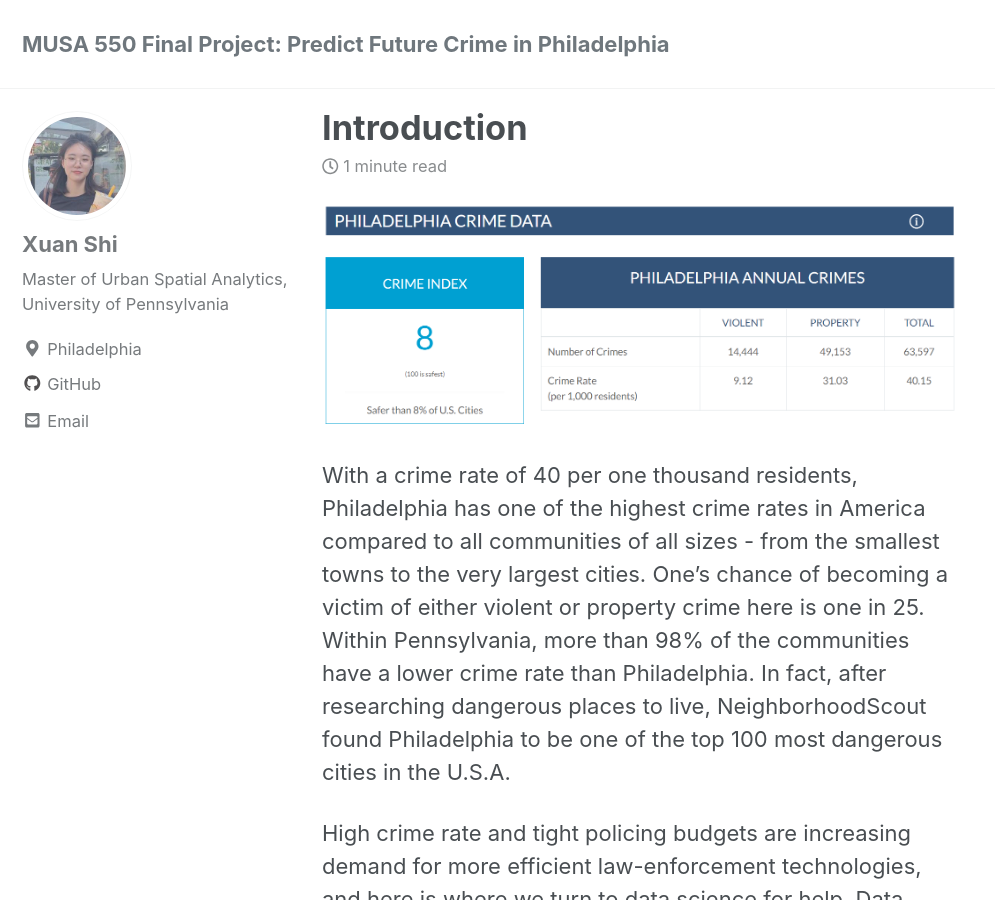
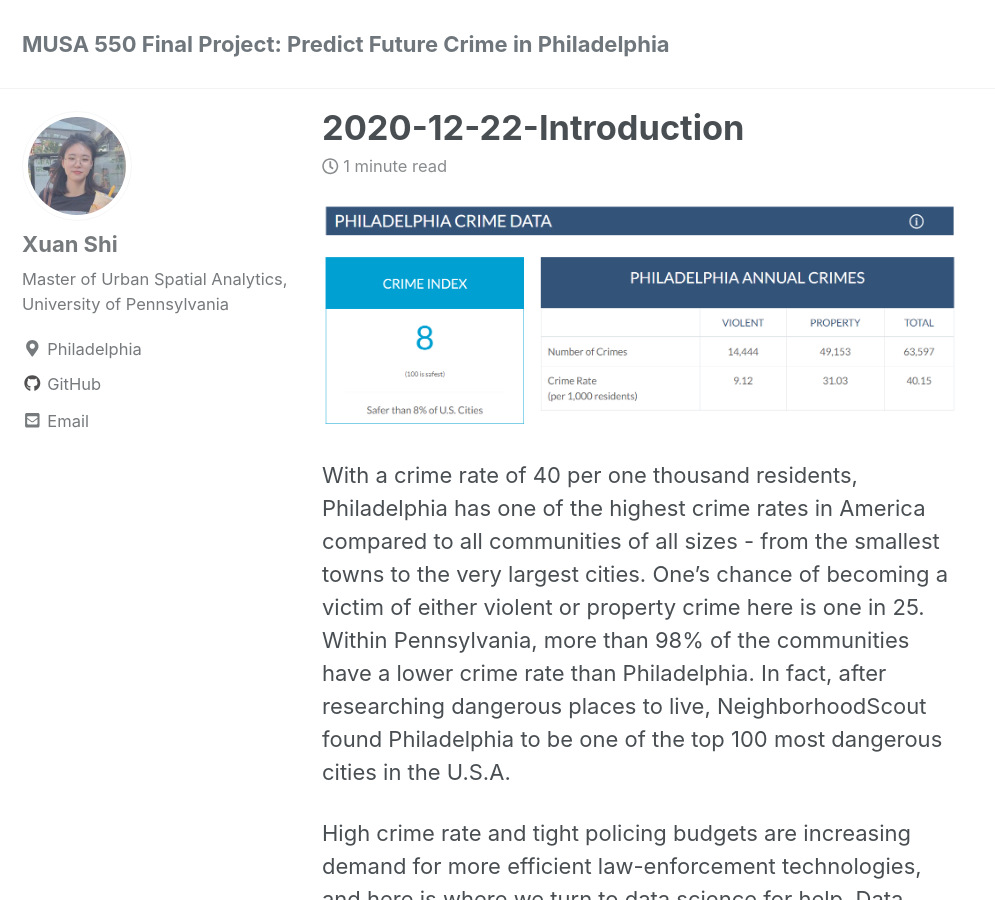
Before and after one commit to Seren-SX/MUSA550-final, a Jekyll site: the page built from _posts/2020-12-22-Introduction.md, in a window 1280 px wide and 900 px high. Shown: the whole window, without its empty margins (0-995 px from the left). Built offline with Jekyll 4.4.1, drawn with Linux system fonts in a browser that asks for light colours; cached includes are drawn as plain includes; nearby versions of some CDN libraries; a script that is not in the unit is left out; some of the changed text lies outside the part shown.

Commit message:
Update 2020-12-22-Introduction.md

```diff
--- a/_posts/2020-12-22-Introduction.md
+++ b/_posts/2020-12-22-Introduction.md
@@ -1,7 +1,7 @@
 ---
 published: true
-title: Introduction
-date: 2020-12-21T00:00:00.000Z
+title: 2020-12-22-Introduction
+date: 2020-12-22T00:00:00.000Z
 tags:
   - predictive policing
   - Philadelphia
```
